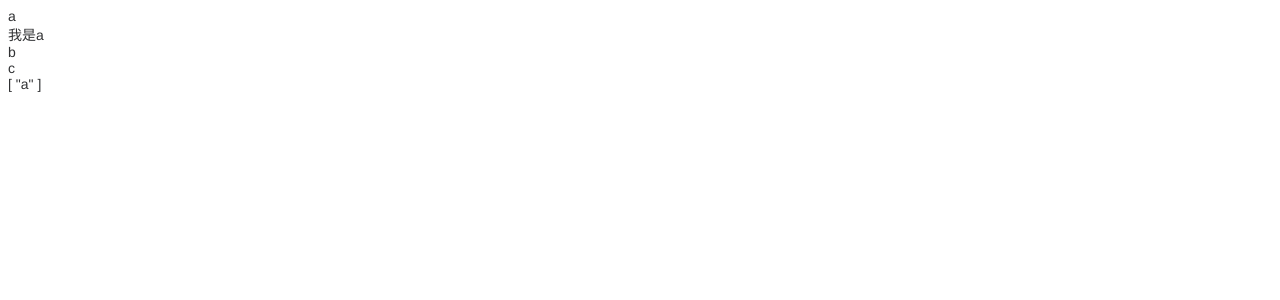
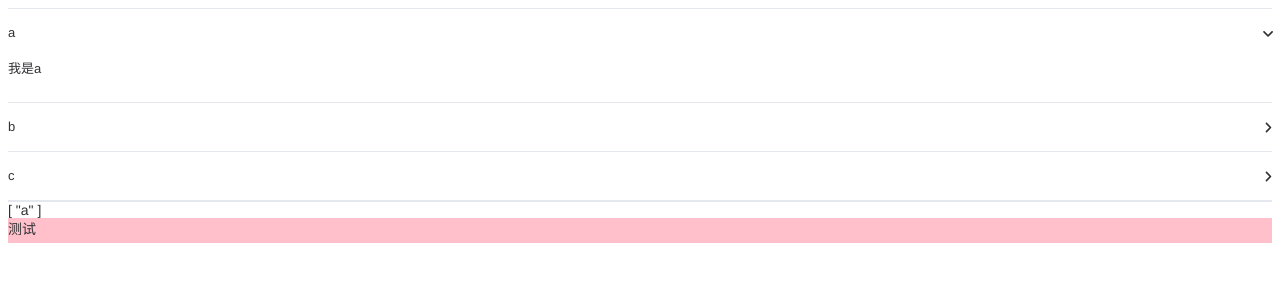
Before and after one commit to ppGo8/P-UI, a Vue app in the folder p-ui/: page / in a window 1280 px wide. Shown: the top 300 px of the page. Built offline with nearby package versions, Linux system fonts and the light colour scheme.

Commit message:
完成了Collapse组件的封装

```diff
--- a/p-ui/src/App.vue
+++ b/p-ui/src/App.vue
@@ -54,33 +54,13 @@ const activeItem = ref(['a'])
     {{ activeItem }}
     <br />
   </main>
+  <div class="test">测试</div>
 </template>
 
 <style scoped>
-header {
-  line-height: 1.5;
-}
-
-.logo {
-  display: block;
-  margin: 0 auto 2rem;
-}
-
-@media (min-width: 1024px) {
-  header {
-    display: flex;
-    place-items: center;
-    padding-right: calc(var(--section-gap) / 2);
-  }
-
-  .logo {
-    margin: 0 2rem 0 0;
-  }
-
-  header .wrapper {
-    display: flex;
-    place-items: flex-start;
-    flex-wrap: wrap;
-  }
+.test {
+  padding-bottom: 25px;
+  height: 0px;
+  background-color: pink;
 }
 </style>
--- a/p-ui/src/components/Collapse/CollapseItem.vue
+++ b/p-ui/src/components/Collapse/CollapseItem.vue
@@ -8,6 +8,10 @@
   >
     <div
       class="pp-collapse-item__header"
+      :class="{
+        'is-disabled': disabled,
+        'is-active': isActive
+      }"
       :id="`item-header-${name}`"
       @click="handleClick">
       <!-- 功能:
@@ -17,20 +21,37 @@
            实现方法：插槽的**默认值**,当使用插槽时则会有内容覆盖默认值；当未使用插槽时, 渲染插槽中的默认值
       -->
       <slot name="title">{{ title }}</slot>
+      <Icon
+        icon="angle-right"
+        class="header-angle"
+      />
     </div>
+    <!-- v-on绑定一个对象,其中的每一个key:value会被解析为 @key=value的形式 -->
+    <Transition name="slide"  v-on="transitionEvents">
+      <!-- 外面嵌套一层wrapper的原因
+        1.为了实现content展开和收起的动画效果: 监听height属性实现变化
+        2.但是content元素自己上还有padding(必须要设置的UI效果),只监听height padding会直接出现
+        3.解决方法：考虑到只能监听height,那把content嵌套在一个父元素中,这个父元素不设置任何padding,这样检测复原的height变化即可
+      -->
       <div
         v-show="isActive"
+        class="pp-collapse-wrapper"
+        >
+        <div
           class="pp-collapse-item__content"
           :id="`item-content-${name}`"
         >
           <slot></slot>
         </div>
       </div>
+    </Transition>
+  </div>
 </template>
 <script setup lang="ts">
 import type { CollapseItemPopps } from './types'
-import { inject, computed } from 'vue';
+import { inject, computed } from 'vue'
 import { collapseContextKey } from './types'
+import Icon from '../Icon/Icon.vue'
 
 // 定义组件
 defineOptions({
@@ -48,4 +69,39 @@ const handleClick = () => {
   if (props.disabled) return
   collapseContext?.handleItemClick(props.name)
 }
+
+// vue+js实现不定高度的动画效果
+const transitionEvents: Record<string, (el: HTMLElement) => void> = {
+  beforeEnter(el) {
+    el.style.height = '0px'
+    /**
+     * 使用overflow的原因：
+     *   默认情况：子元素高度高于父元素,子元素的内容也会完整显示
+     *   现实情况：当使用动画效果时，父元素的height会不断变下或变大,但是子元素内容却一直显示**直到整个父元素消失**
+     *   需求: 想要子元素的内容只显示父元素动画已经显示出来的内容/残留的内容,因此使用overflow
+     */
+    el.style.overflow = 'hidden'
+  },
+  enter(el) {
+    el.style.height = `${el.scrollHeight}px`
+  },
+  afterEnter(el) {
+    // css属性写成'', 代表删除属性显示设置,恢复默认值: 即由元素内容及文本撑开盒子
+    el.style.height = ''
+    el.style.overflow = ''
+  },
+  beforeLeave(el) {
+    el.style.height = `${el.offsetHeight}px`
+    el.style.overflow = 'hidden'
+  },
+  leave(el) {
+    el.style.height = '0px'
+  },
+  afterLeave(el) {
+    el.style.height = ''
+    el.style.overflow = ''
+
+  }
+
+}
 </script>
--- a/p-ui/src/components/Collapse/style.css
+++ b/p-ui/src/components/Collapse/style.css
@@ -0,0 +1,64 @@
+.pp-collapse {
+  --pp-collapse-border-color: var(--pp-border-color-light);
+  --pp-collapse-header-height: 48px;
+  --pp-collapse-header-bg-color: var(--pp-fill-color-blank);
+  --pp-collapse-header-text-color: var(--pp-text-color-primary);
+  --pp-collapse-header-font-size: 13px;
+  --pp-collapse-content-bg-color: var(--pp-fill-color-blank);
+  --pp-collapse-content-font-size: 13px;
+  --pp-collapse-content-text-color: var(--pp-text-color-primary);
+  --pp-collapse-disabled-text-color: var(--pp-disabled-text-color);
+  --pp-collapse-disabled-border-color: var(--pp-border-color-lighter);
+  border-top: 1px solid var(--pp-collapse-border-color);
+  border-bottom: 1px solid var(--pp-collapse-border-color);
+}
+.pp-collapse-item__header {
+  display: flex;
+  align-items: center;
+  justify-content: space-between;
+  height: var(--pp-collapse-header-height);
+  line-height: var(--pp-collapse-header-height);
+  background-color: var(--pp-collapse-header-bg-color);
+  color: var(--pp-collapse-header-text-color);
+  cursor: pointer;
+  font-size: var(--pp-collapse-header-font-size);
+  font-weight: 500;
+  transition: border-bottom-color var(--pp-transition-duration);
+  outline: none;
+  border-bottom: 1px solid var(--pp-collapse-border-color);
+  &.is-disabled {
+    color: var(--pp-collapse-disabled-text-color);
+    cursor: not-allowed;
+    background-image: none;
+  }
+  &.is-active {
+    border-bottom-color: transparent;
+    .header-angle {
+      transform: rotate(90deg);
+    }
+  }
+  .header-angle {
+    transition: transform var(--pp-transition-duration);
+  }
+}
+.pp-collapse-item__content {
+  will-change: height;
+  background-color: var(--pp-collapse-content-bg-color);
+  overflow: hidden;
+  /* 注意: 此时设置的height和width为整个盒子的 下面有个padding-bottom: 25px,因此如果显示设置的高度小于25px,会被重置为25px*/
+  box-sizing: border-box;
+  font-size: var(--pp-collapse-content-font-size);
+  color: var(--pp-collapse-content-text-color);
+  border-bottom: 1px solid var(--pp-collapse-border-color);
+  padding-bottom: 25px;
+}
+/* transition有用的前提: 需要指明属性两个状态的具体值, auto不行、默认值不行;
+   transion识别的是：自己监听的这一属性是否有显式设置确定的值
+   常见方法：
+     1. 可以使用css或js指定开始态或结束态的状态
+     2. 举例：高度就使用js方法,因为他的高度一般是自适应的
+         因此可以设置开始态是0,结束态(中间态也可以)是dom.clientHeight
+*/
+.slide-enter-active, .slide-leave-active {
+  transition: height var(--pp-transition-duration);
+}
--- a/p-ui/src/components/Icon/Icon.vue
+++ b/p-ui/src/components/Icon/Icon.vue
@@ -1,4 +1,8 @@
 <template>
+   <!-- 在defineOptions处禁用了数据透传
+        如果此处不显式设置v-bind="$attrs"
+        在使用该组件的模板中，在该组件上写的class属性将不会挂载最外层的根节点,即实际的dom上;
+        因此也没办法通过该类名设置样式 -->
   <i
     class="pp-icon"
     :class="{[`pp-icon--${type}`] : type }"
--- a/p-ui/src/styles/index.css
+++ b/p-ui/src/styles/index.css
@@ -1,4 +1,5 @@
 @import './vars.css';
 @import './reset.css';
 @import '../components/Button/style.css';
-@import '../components/Icon/style.css'
+@import '../components/Icon/style.css';
+@import '../components/Collapse/style.css';
--- a/p-ui/src/styles/vars.css
+++ b/p-ui/src/styles/vars.css
@@ -105,4 +105,8 @@
   --pp-disabled-text-color: var(--pp-text-color-placeholder);
   --pp-disabled-border-color: var(--pp-border-color-light);
 
+   /*animation*/
+   --pp-transition-duration: .3s;
+   --pp-transition-duration-fast: .2s;
+
 }
```
Lines whose indentation alone changed are shown as unchanged.
